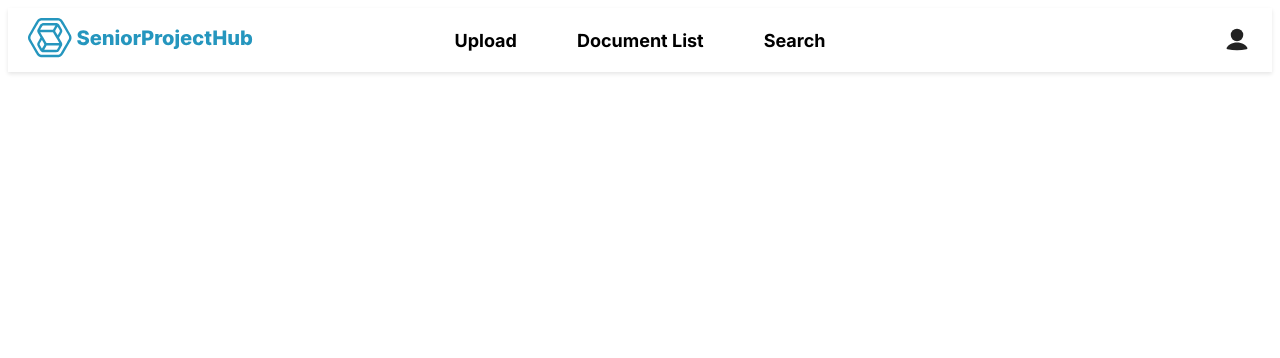
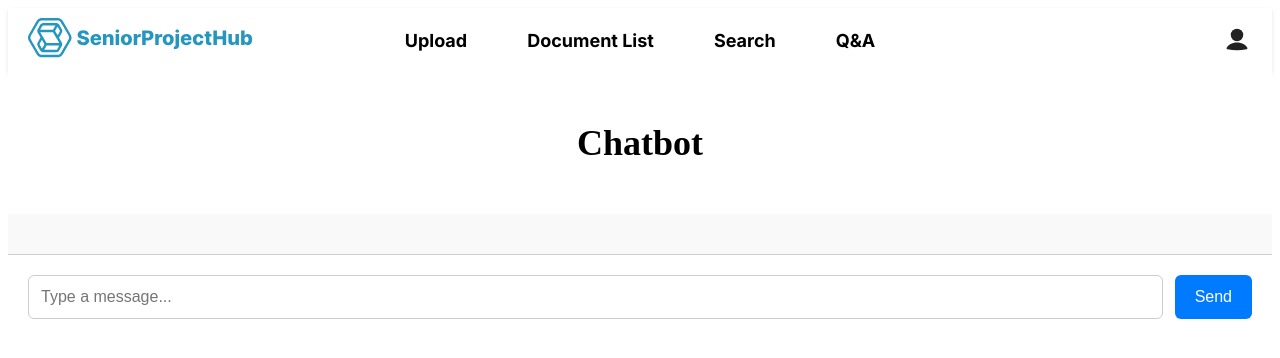
Before and after one commit to SeniorProjectHub/SeniorProjectHub_Frontend, a Vue app: page /question in a window 1280 px wide. Shown: the top 358 px of the page. Built offline with nearby package versions, Linux system fonts and the light colour scheme.

Commit message:
improve search

```diff
--- a/src/App.vue
+++ b/src/App.vue
@@ -9,6 +9,7 @@
       <RouterLink to="/upload" class="nav-link">Upload</RouterLink>
       <RouterLink to="/list-view" class="nav-link">Document List</RouterLink>
       <RouterLink to="/search" class="nav-link">Search</RouterLink>
+      <RouterLink to="/question" class="nav-link">Q&A</RouterLink>
     </nav>
     <div class="user-profile">
       <img src="@/assets/admin-icon.svg" alt="Admin Icon" />
--- a/src/router/index.ts
+++ b/src/router/index.ts
@@ -6,6 +6,7 @@ import InformationEditView from '../views/InformationEditView.vue'
 import UploadView from '../views/UploadView.vue'
 import ExtractedView from '../views/ExtractedView.vue'
 import SearchView from '../views/SearchView.vue'
+import ChatbotView from '../views/ChatbotView.vue'
 
 const router = createRouter({
   history: createWebHistory(import.meta.env.BASE_URL),
@@ -45,6 +46,11 @@ const router = createRouter({
       path: '/search',
       name: 'search',
       component: SearchView
+    },
+    {
+      path: '/question',
+      name: 'question',
+      component: ChatbotView
     }
   ]
 })
--- /dev/null
+++ b/src/views/ChatbotView.vue
@@ -0,0 +1,106 @@
+<template>
+    <div class="chatbot-container">
+      <div class="chatbot-header">
+        <h2>Chatbot</h2>
+      </div>
+
+      <div class="chatbot-messages">
+        <div v-for="message in messages" :key="message.id" :class="['message', message.isUser ? 'user-message' : 'bot-message']">
+          <p>{{ message.text }}</p>
+        </div>
+      </div>
+
+      <div class="chatbot-input">
+        <input
+          type="text"
+          v-model="userInput"
+          placeholder="Type a message..."
+          @keyup.enter="sendMessage"
+        />
+        <button @click="sendMessage">Send</button>
+      </div>
+    </div>
+  </template>
+
+  <script lang="ts"></script>
+
+  <style scoped>
+  html, body {
+    height: 100%;
+    margin: 0;
+    font-family: Arial, sans-serif;
+  }
+
+  .chatbot-container {
+    display: flex;
+    flex-direction: column;
+    width: 100%;
+    height: 100%;
+    overflow: hidden;
+    background-color: #ffffff;
+  }
+
+  .chatbot-header {
+    text-align: center;
+    font-size: 24px;
+    font-weight: bold;
+    padding: 20px 0;
+  }
+
+  .chatbot-messages {
+    flex: 1;
+    padding: 20px;
+    overflow-y: auto;
+    background-color: #f9f9f9;
+  }
+
+  .message {
+    margin-bottom: 16px;
+    padding: 10px 15px;
+    border-radius: 20px;
+    max-width: 75%;
+    word-wrap: break-word;
+    font-size: 16px;
+  }
+
+  .user-message {
+    background-color: #007bff;
+    color: white;
+    align-self: flex-end;
+  }
+
+  .bot-message {
+    background-color: #e1e1e1;
+    color: black;
+  }
+
+  .chatbot-input {
+    display: flex;
+    padding: 20px;
+    background-color: #fff;
+    border-top: 1px solid #ccc;
+  }
+
+  .chatbot-input input {
+    flex: 1;
+    padding: 12px;
+    border: 1px solid #ccc;
+    border-radius: 6px;
+    margin-right: 12px;
+    font-size: 16px;
+  }
+
+  .chatbot-input button {
+    padding: 12px 20px;
+    background-color: #007bff;
+    color: white;
+    border: none;
+    border-radius: 6px;
+    cursor: pointer;
+    font-size: 16px;
+  }
+
+  .chatbot-input button:hover {
+    background-color: #0056b3;
+  }
+  </style>
--- a/src/views/InformationView.vue
+++ b/src/views/InformationView.vue
@@ -14,7 +14,13 @@
         <strong>Brief summary</strong>
         <p>{{ information.summary }}</p>
       </div>
-      <p><strong>Last Update:</strong> {{ new Date(information.timestamp).toLocaleString() }}</p>
+      <!-- Display Public Date -->
+      <p>
+        <strong>Public Date:</strong>
+        {{ information.time_stamp ? new Date(information.time_stamp).toLocaleString() : 'N/A' }}
+        <strong>Last Update:</strong>
+        {{ information.update_time ? new Date(information.update_time).toLocaleString() : 'N/A' }}
+      </p>
     </div>
     <div v-if="error" class="error">{{ error }}</div>
     <DeleteConfirmationModal
--- a/src/views/SearchView.vue
+++ b/src/views/SearchView.vue
@@ -34,11 +34,11 @@
         <button @click="performSearch" class="search-button">
           <i class="fa fa-search"></i>
         </button>
-        <select v-model="year" class="year-select">
+        <!-- <select v-model="year" class="year-select">
           <option v-for="yearOption in yearOptions" :key="yearOption" :value="yearOption">
             {{ yearOption }}
           </option>
-        </select>
+        </select> -->
       </div>
       <div class="search-results">
         <div v-if="loading" class="loading">Loading...</div>
@@ -65,7 +65,7 @@
 </template>
 
 <script setup lang="ts">
-import { ref } from 'vue'
+import { ref, computed } from 'vue'
 import axios from 'axios'
 import { useRouter } from 'vue-router'
 
@@ -79,12 +79,12 @@ const results = ref<
     advisor: string
     subject_tags: string[]
     summary: string
+    time_stamp: string
   }>
 >([])
 const loading = ref(false)
 const searchBy = ref('title')
 const year = ref(new Date().getFullYear())
-const yearOptions = ref([2023, 2022, 2021, 2020])
 const expandedIndex = ref<number | null>(null)
 
 let debounceTimeout: ReturnType<typeof setTimeout> | null = null
@@ -104,28 +104,22 @@ const onInputChange = () => {
 }
 
 const performGlobalSearch = async () => {
-  // Check if the query is not empty
   if (!globalQuery.value.trim()) return
 
-  // Start the loading indicator
   loading.value = true
   results.value = []
 
   try {
-    // Send a GET request to the Flask backend
     const response = await axios.get('http://localhost:5000/semantic_search', {
       params: {
         query: globalQuery.value
-        // Additional parameters can be added here if needed
       }
     })
 
-    // Update the results with the response data
     results.value = response.data
   } catch (error) {
     console.error('Error performing search:', error)
   } finally {
-    // Stop the loading indicator
     loading.value = false
   }
 }
@@ -153,13 +147,20 @@ const performSearch = async () => {
 }
 
 const toggleSummary = (index: number) => {
-  console.log(results.value)
   if (expandedIndex.value === index) {
     expandedIndex.value = null
   } else {
     expandedIndex.value = index
   }
 }
+
+// Computed property to get unique years from the time_stamp field
+const yearOptions = computed(() => {
+  const years = results.value.map((result) => {
+    return new Date(result.time_stamp).getFullYear()
+  })
+  return Array.from(new Set(years)) // Remove duplicates
+})
 </script>
 
 <style scoped>
```
